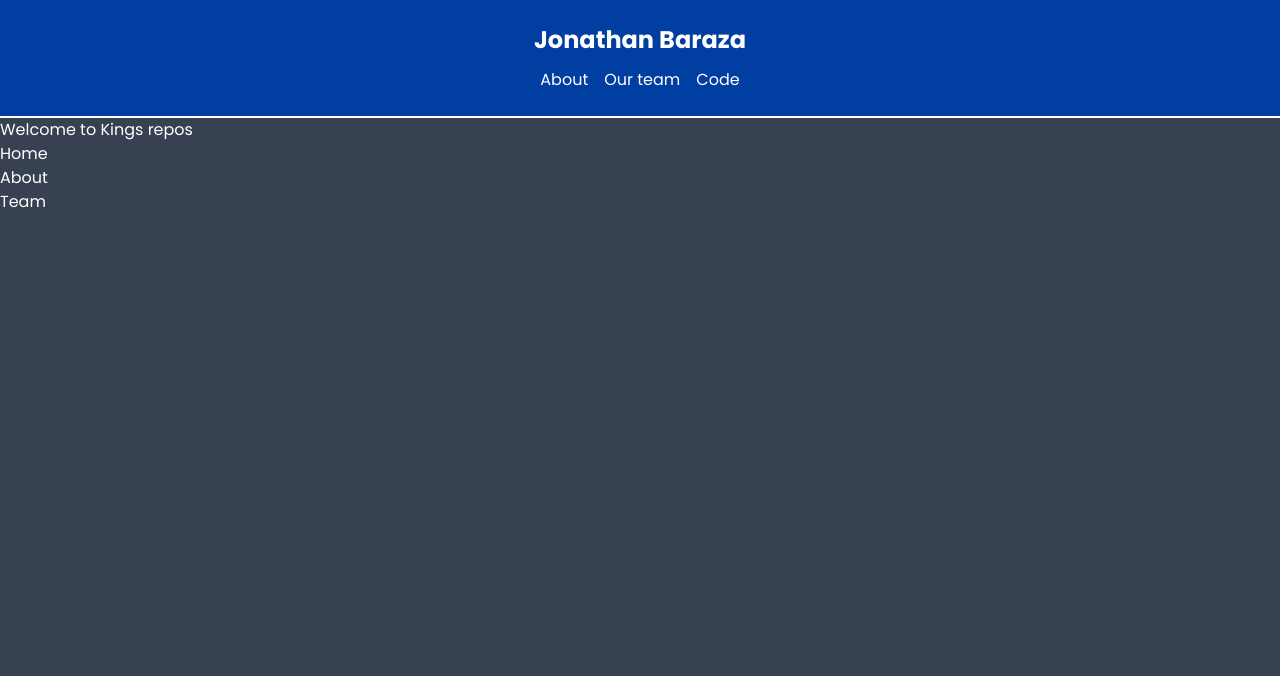
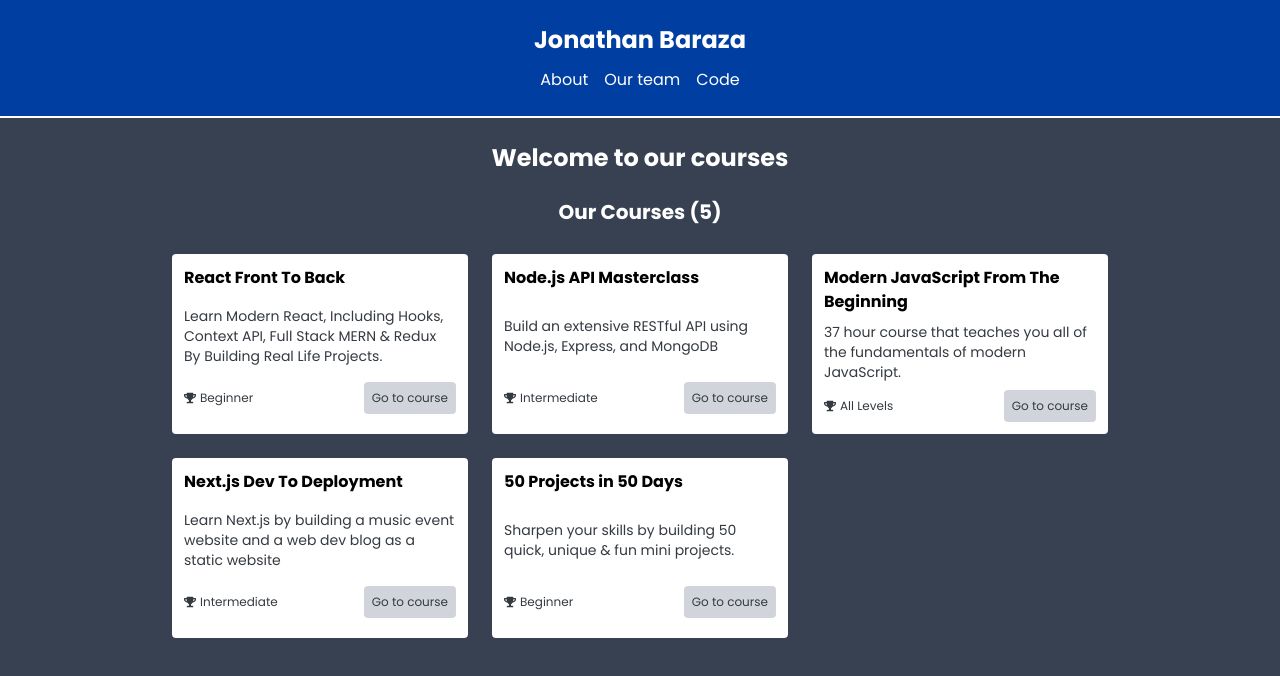
Before and after one commit to jonathan-baraza/Courses-handler, a Next.js app: page / in a window 1280 px wide. Shown: the top 676 px of the page. Built offline with nearby package versions, Linux system fonts and the light colour scheme.

Commit message:
courses listing and course card

```diff
--- /dev/null
+++ b/app/api/courses/data.json
@@ -0,0 +1,37 @@
+[
+  {
+    "id": 1,
+    "title": "React Front To Back",
+    "description": "Learn Modern React, Including Hooks, Context API, Full Stack MERN & Redux By Building Real Life Projects.",
+    "link": "https://www.traversymedia.com/Modern-React-Front-To-Back-Course",
+    "level": "Beginner"
+  },
+  {
+    "id": 2,
+    "title": "Node.js API Masterclass",
+    "description": "Build an extensive RESTful API using Node.js, Express, and MongoDB",
+    "link": "https://www.traversymedia.com/node-js-api-masterclass",
+    "level": "Intermediate"
+  },
+  {
+    "id": 3,
+    "title": "Modern JavaScript From The Beginning",
+    "description": "37 hour course that teaches you all of the fundamentals of modern JavaScript.",
+    "link": "https://www.traversymedia.com/modern-javascript-2-0",
+    "level": "All Levels"
+  },
+  {
+    "id": 4,
+    "title": "Next.js Dev To Deployment",
+    "description": "Learn Next.js by building a music event website and a web dev blog as a static website",
+    "link": "https://www.traversymedia.com/next-js-dev-to-deployment",
+    "level": "Intermediate"
+  },
+  {
+    "id": 5,
+    "title": "50 Projects in 50 Days",
+    "description": "Sharpen your skills by building 50 quick, unique & fun mini projects.",
+    "link": "https://www.traversymedia.com/50-Projects-In-50-Days",
+    "level": "Beginner"
+  }
+]
--- /dev/null
+++ b/app/api/courses/route.ts
@@ -0,0 +1,5 @@
+import { NextResponse } from "next/server";
+import allCourses from "./data.json";
+export async function GET(request: Request) {
+  return NextResponse.json(allCourses);
+}
--- /dev/null
+++ b/app/components/CourseCard.tsx
@@ -0,0 +1,34 @@
+import React from "react";
+import { courseType } from "../Types";
+import Link from "next/link";
+import { FaTrophy } from "react-icons/fa";
+
+interface courseProps {
+  course: courseType;
+}
+
+const CourseCard = ({ course }: courseProps) => {
+  return (
+    <div className="w-1/2 md:w-1/3 p-3" id="courseCard">
+      <div className="bg-white p-3 flex flex-col justify-between h-[180px] rounded">
+        <h2 className="text-base text-black font-bold">{course.title}</h2>
+        <span className="text-dark text-sm mt-2">{course.description}</span>
+        <div className="flex text-dark text-xs items-center justify-between my-2">
+          <span className="text-dark flex items-center">
+            <FaTrophy className="mr-1" />
+            {course.level}
+          </span>
+          <Link
+            className="bg-gray-300 p-2 rounded hover:bg-blue-700 hover:cursor-pointer duration-75 hover:text-white "
+            href={course.link}
+            target="_blank"
+          >
+            Go to course
+          </Link>
+        </div>
+      </div>
+    </div>
+  );
+};
+
+export default CourseCard;
--- /dev/null
+++ b/app/components/Courses.tsx
@@ -0,0 +1,24 @@
+import React from "react";
+import { courseType } from "../Types";
+import CourseCard from "./CourseCard";
+
+const Courses = ({ allCourses }: { allCourses: courseType[] }) => {
+  return (
+    <div className="bg-gray-700 min-h-screen text-white">
+      <h1 className="text-2xl font-bold my-6 mx-auto w-fit">
+        Welcome to our courses
+      </h1>
+      <h2 className="text-xl font-bold my-2 mb-4 mx-auto w-fit">
+        Our Courses ({allCourses.length})
+      </h2>
+
+      <div className="flex flex-wrap w-full md:w-3/4 mx-auto">
+        {allCourses.map((course: courseType) => (
+          <CourseCard key={course.id} course={course} />
+        ))}
+      </div>
+    </div>
+  );
+};
+
+export default Courses;
--- a/app/globals.css
+++ b/app/globals.css
@@ -5,4 +5,14 @@
 #repoCard:hover {
   margin-top: -4px !important;
   transition: 0.2s;
+  cursor: pointer;
 }
+#courseCard:hover {
+  margin-top: -4px !important;
+  transition: 0.2s;
+  cursor: pointer;
+}
+
+.text-dark {
+  color: #343a40 !important;
+}
--- a/app/page.tsx
+++ b/app/page.tsx
@@ -1,21 +1,21 @@
-import Link from "next/link";
 import React from "react";
+import Courses from "./components/Courses";
+import axios from "axios";
 
-const HomePage = () => {
+const fetchCourses = async () => {
+  const allCourses = await axios({
+    method: "get",
+    url: "http://localhost:3000/api/courses",
+  });
+
+  return allCourses.data;
+};
+
+const HomePage = async () => {
+  const allCourses = await fetchCourses();
   return (
     <div className="bg-gray-700 min-h-screen text-white">
-      <h1>Welcome to Kings repos</h1>
-      <ul>
-        <li>
-          <Link href={"/"}>Home</Link>
-        </li>
-        <li>
-          <Link href={"/about"}>About</Link>
-        </li>
-        <li>
-          <Link href={"/about/team"}>Team</Link>
-        </li>
-      </ul>
+      <Courses allCourses={allCourses} />
     </div>
   );
 };
--- a/package.json
+++ b/package.json
@@ -13,6 +13,7 @@
     "@types/react": "18.2.0",
     "@types/react-dom": "18.2.1",
     "autoprefixer": "10.4.14",
+    "axios": "^1.4.0",
     "next": "13.3.1",
     "postcss": "8.4.23",
     "react": "18.2.0",
--- a/tsconfig.json
+++ b/tsconfig.json
@@ -23,6 +23,6 @@
       "@/*": ["./*"]
     }
   },
-  "include": ["next-env.d.ts", "**/*.ts", "**/*.tsx", ".next/types/**/*.ts"],
+  "include": ["next-env.d.ts", "**/*.ts", "**/*.tsx", ".next/types/**/*.ts", "app/components/Courses.jsx"],
   "exclude": ["node_modules"]
 }
```
Also changed, not shown: app/Types/index.ts (+8 -0 lines), 1 other file (tests, documents, lock files or other folders).
